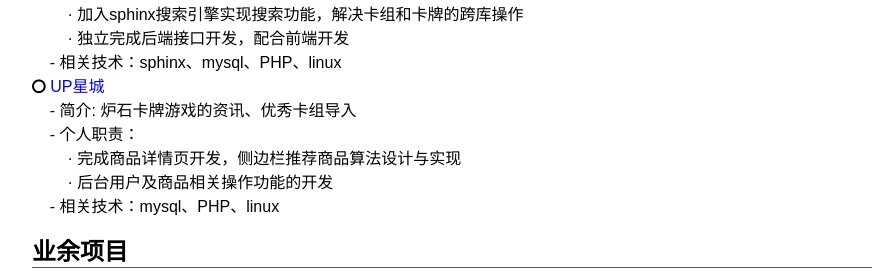
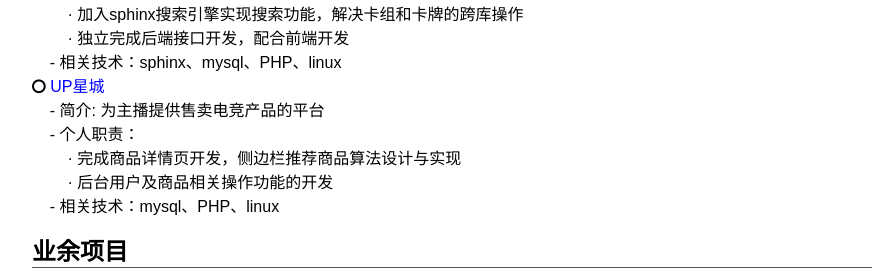
Before and after one commit to hoohack/hoohack.github.io, a Jekyll site: the page assets/resume/index.html, which Jekyll copies as it is, in a window 1280 px wide. Shown: the part 1790-2066 px from the top of the page, without its empty margins (188-1083 px from the left). Built offline with Jekyll 4.4.1, drawn with Linux system fonts in a browser that asks for light colours.

Commit message:
update resume

```diff
--- a/assets/resume/index.html
+++ b/assets/resume/index.html
@@ -147,7 +147,7 @@
                             </li>
                             <li>
                                     <i class="fa fa-circle-o fa-1"></i> <a href="http://www.up24.com" target="_blank">UP星城</a></br>
-                                    &nbsp;&nbsp;&nbsp;&nbsp;- 简介: 炉石卡牌游戏的资讯、优秀卡组导入</br>
+                                    &nbsp;&nbsp;&nbsp;&nbsp;- 简介: 为主播提供售卖电竞产品的平台</br>
                                     &nbsp;&nbsp;&nbsp;&nbsp;- 个人职责：</br>
                                     &nbsp;&nbsp;&nbsp;&nbsp;&nbsp;&nbsp;&nbsp;&nbsp;· 完成商品详情页开发，侧边栏推荐商品算法设计与实现</br>
                                     &nbsp;&nbsp;&nbsp;&nbsp;&nbsp;&nbsp;&nbsp;&nbsp;· 后台用户及商品相关操作功能的开发</br>
```
